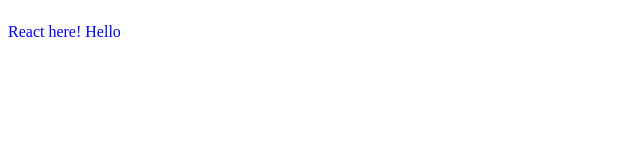
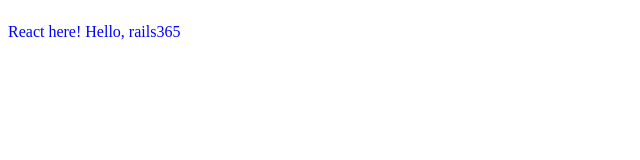
Before and after one commit to hfpp2012/hello-webpack-4, a React app: page / in a window 1280 px wide. Shown: the top 160 px of the page, without its empty margins (0-640 px from the left). Built offline with nearby package versions, Linux system fonts and the light colour scheme.

Commit message:
27_clean-webpack-plugin

```diff
--- a/package.json
+++ b/package.json
@@ -27,6 +27,7 @@
     "@babel/preset-env": "^7.1.0",
     "@babel/preset-react": "^7.0.0",
     "babel-loader": "^8.0.4",
+    "clean-webpack-plugin": "^0.1.19",
     "css-loader": "^1.0.1",
     "html-webpack-plugin": "^3.2.0",
     "less": "^3.8.1",
--- a/src/App.js
+++ b/src/App.js
@@ -5,7 +5,7 @@ import './index.css';
 const App = () => {
   return (
     <div>
-      <p>React here! Hello</p>
+      <p>React here! Hello, rails365</p>
     </div>
   )
 }
--- a/webpack.config.js
+++ b/webpack.config.js
@@ -1,7 +1,12 @@
 const path = require('path');
 const HtmlWebpackPlugin = require('html-webpack-plugin');
 const MiniCssExtractPlugin = require("mini-css-extract-plugin");
+const CleanWebpackPlugin = require('clean-webpack-plugin');
 const devMode = process.env.NODE_ENV !== 'production';
+
+let pathsToClean = [
+  'dist'
+]
 
 module.exports = {
   // entry: "./src/index.js",
@@ -74,7 +79,8 @@ module.exports = {
       // both options are optional
       filename: devMode ? '[name].css' : '[name].[hash].css',
       chunkFilename: devMode ? '[id].css' : '[id].[hash].css',
-    })
+    }),
+    new CleanWebpackPlugin(pathsToClean)
   ],
   devServer: {
     contentBase: path.join(__dirname, 'dist'),
```
Also changed, not shown: 1 other file (tests, documents, lock files or other folders).
